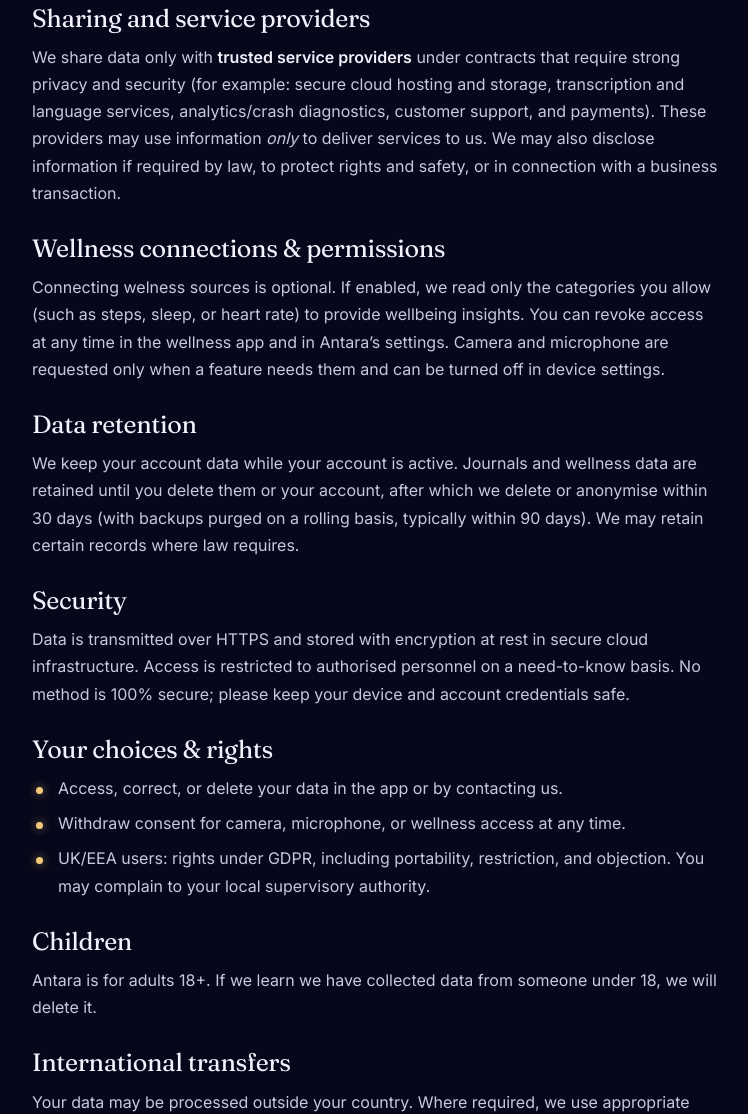
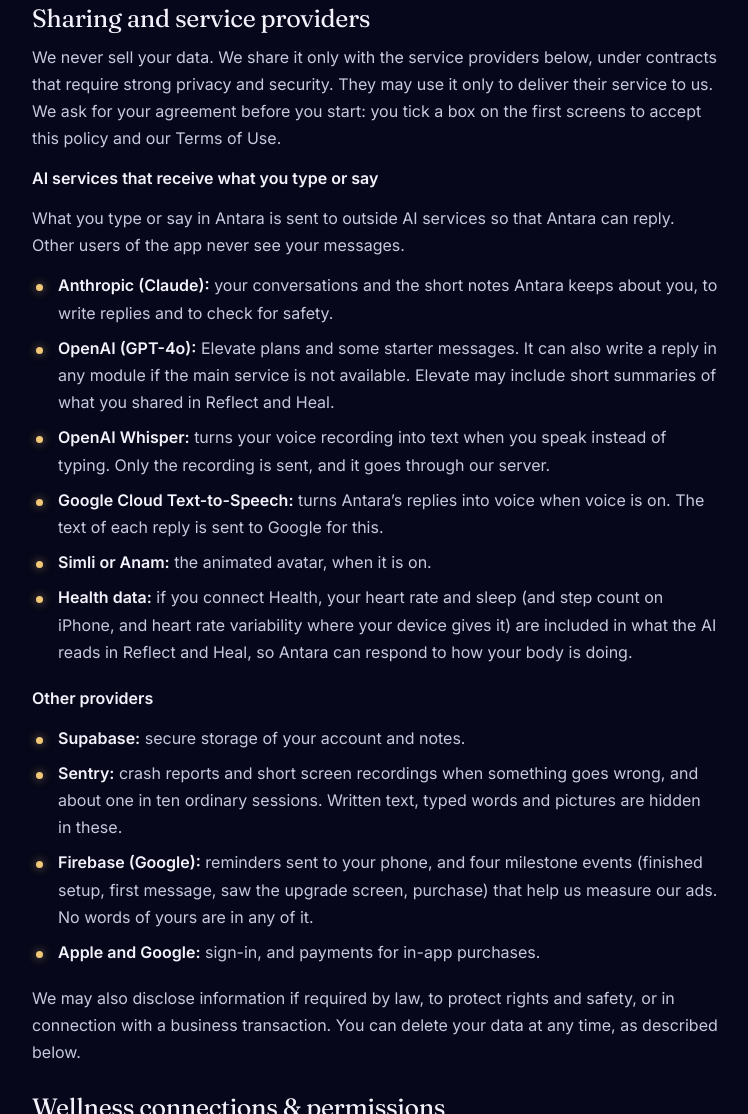
Before and after one commit to imfrnzy/antara-site, a plain HTML site: page privacy/index.html in a window 1280 px wide. Shown: the part 1686-2800 px from the top of the page, without its empty margins (376-1124 px from the left). Drawn offline with Linux system fonts and the light colour scheme.

Commit message:
Update index.html

```diff
--- a/privacy/index.html
+++ b/privacy/index.html
@@ -30,7 +30,7 @@
 <section class="lg-hero"><div class="wrap lg-wide2">
   <p class="eyebrow rv"><span class="lg-av"><img src="../avatar.png" alt="" width="56" height="56"></span>Antara</p>
   <h1 class="rv d1">Privacy <em>Policy</em></h1>
-  <p class="lead rv d2">Effective: October 2025 • Last updated: October 2025</p>
+  <p class="lead rv d2">Effective: November 2026 • Last updated: November 2026</p>
 </div></section>
 <section class="lg-body"><div class="wrap lg-grid">
   <aside class="lg-toc-wrap" aria-label="Contents"></aside>
@@ -69,7 +69,25 @@
 <section class="lg-blk rv"><h2>Payments</h2>
 <p>All in-app purchases and subscriptions on mobile are processed securely by the platform’s billing (Apple/Google). We do not collect or store your full payment card details. If you purchase on the web, payments are processed by a trusted payment provider acting as an independent controller for card data.</p></section>
 <section class="lg-blk rv"><h2>Sharing and service providers</h2>
-<p>We share data only with <strong>trusted service providers</strong> under contracts that require strong privacy and security (for example: secure cloud hosting and storage, transcription and language services, analytics/crash diagnostics, customer support, and payments). These providers may use information <em>only</em> to deliver services to us. We may also disclose information if required by law, to protect rights and safety, or in connection with a business transaction.</p></section>
+<p>We never sell your data. We share it only with the service providers below, under contracts that require strong privacy and security. They may use it only to deliver their service to us. We ask for your agreement before you start: you tick a box on the first screens to accept this policy and our Terms of Use.</p>
+<p><strong>AI services that receive what you type or say</strong></p>
+<p>What you type or say in Antara is sent to outside AI services so that Antara can reply. Other users of the app never see your messages.</p>
+<ul>
+<li><strong>Anthropic (Claude):</strong> your conversations and the short notes Antara keeps about you, to write replies and to check for safety.</li>
+<li><strong>OpenAI (GPT-4o):</strong> Elevate plans and some starter messages. It can also write a reply in any module if the main service is not available. Elevate may include short summaries of what you shared in Reflect and Heal.</li>
+<li><strong>OpenAI Whisper:</strong> turns your voice recording into text when you speak instead of typing. Only the recording is sent, and it goes through our server.</li>
+<li><strong>Google Cloud Text-to-Speech:</strong> turns Antara’s replies into voice when voice is on. The text of each reply is sent to Google for this.</li>
+<li><strong>Simli or Anam:</strong> the animated avatar, when it is on.</li>
+<li><strong>Health data:</strong> if you connect Health, your heart rate and sleep (and step count on iPhone, and heart rate variability where your device gives it) are included in what the AI reads in Reflect and Heal, so Antara can respond to how your body is doing.</li>
+</ul>
+<p><strong>Other providers</strong></p>
+<ul>
+<li><strong>Supabase:</strong> secure storage of your account and notes.</li>
+<li><strong>Sentry:</strong> crash reports and short screen recordings when something goes wrong, and about one in ten ordinary sessions. Written text, typed words and pictures are hidden in these.</li>
+<li><strong>Firebase (Google):</strong> reminders sent to your phone, and four milestone events (finished setup, first message, saw the upgrade screen, purchase) that help us measure our ads. No words of yours are in any of it.</li>
+<li><strong>Apple and Google:</strong> sign-in, and payments for in-app purchases.</li>
+</ul>
+<p>We may also disclose information if required by law, to protect rights and safety, or in connection with a business transaction. You can delete your data at any time, as described below.</p></section>
 <section class="lg-blk rv"><h2>Wellness connections &amp; permissions</h2>
 <p>Connecting welness sources is optional. If enabled, we read only the categories you allow (such as steps, sleep, or heart rate) to provide wellbeing insights. You can revoke access at any time in the wellness app and in Antara’s settings. Camera and microphone are requested only when a feature needs them and can be turned off in device settings.</p></section>
 <section class="lg-blk rv"><h2>Data retention</h2>
```
